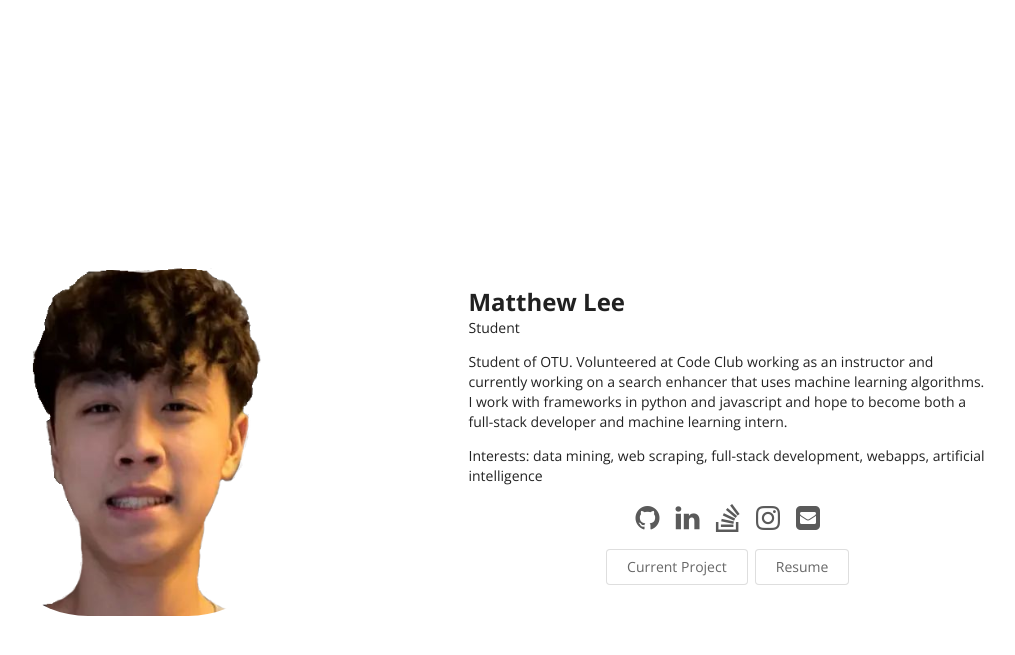
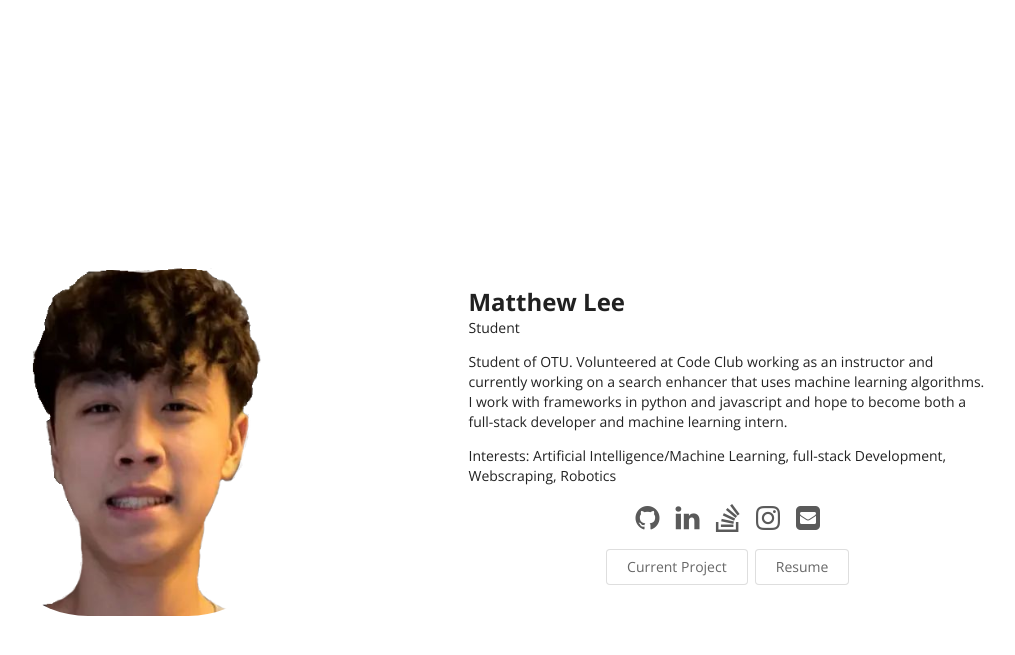
Before and after one commit to KureYv/matthewl.xyz, a Jekyll site: the page built from index.html, in a window 1280 px wide. Shown: the top 655 px of the page, without its empty margins (213-1228 px from the left). Built offline with Jekyll 4.4.1, drawn with Linux system fonts in a browser that asks for light colours.

Commit message:
Minor stuff

```diff
--- a/_data/bio.json
+++ b/_data/bio.json
@@ -23,7 +23,7 @@
       {
         "network": "linkedin",
         "username": "lee-chun-kit",
-        "url": "http://linkedin.com/in/matthew-lee-637515168/"
+        "url": "http://linkedin.com/in/matthewleeotu"
       },
       {
         "network": "stack overflow",
@@ -33,33 +33,28 @@
       {
         "network": "instagram",
         "username": "Matthew.l.05",
-        "url": "http://instagram.com/matthew.l.05"
+        "url": "http://instagram.com/wz.l.05"
       }
     ]
   },
   "interests": [
     {
-      "name": "data mining",
+      "name": "Artificial Intelligence/Machine Learning",
       "keywords": [
       ]
     },
     {
-      "name": "web scraping",
+      "name": "full-stack Development",
       "keywords": [
       ]
     },
     {
-      "name": "full-stack development",
+      "name": "Webscraping",
       "keywords": [
       ]
     },
     {
-      "name": "webapps",
-      "keywords": [
-      ]
-    },
-    {
-      "name": "artificial intelligence",
+      "name": "Robotics",
       "keywords": [
       ]
     }
--- a/_includes/head.html
+++ b/_includes/head.html
@@ -3,6 +3,9 @@
   <meta http-equiv="X-UA-Compatible" content="IE=edge">
   <meta name="viewport" content="width=device-width, initial-scale=1">
   <meta name="mobile-web-app-capable" content="yes">
+  <meta http-equiv='cache-control' content='no-cache'>
+  <meta http-equiv='expires' content='0'>
+  <meta http-equiv='pragma' content='no-cache'>
 
   <title>
     {% if page.title %}
--- a/_includes/theme-home-builtin-2.html
+++ b/_includes/theme-home-builtin-2.html
@@ -32,7 +32,7 @@
       {% include home-network-links.html %}
     </p>
     <p style="text-align: center">
-      <a href="https://github.com/Weezity/Semantic_API">
+      <a href="https://github.com/otri3d/2020-OPERATOR_CONTROL">
         <button class="ui basic button">Current Project</button>
       </a>
       <a href="images/resume.pdf">
```
Also changed, not shown: css/semantic-ui/semantic.css.
